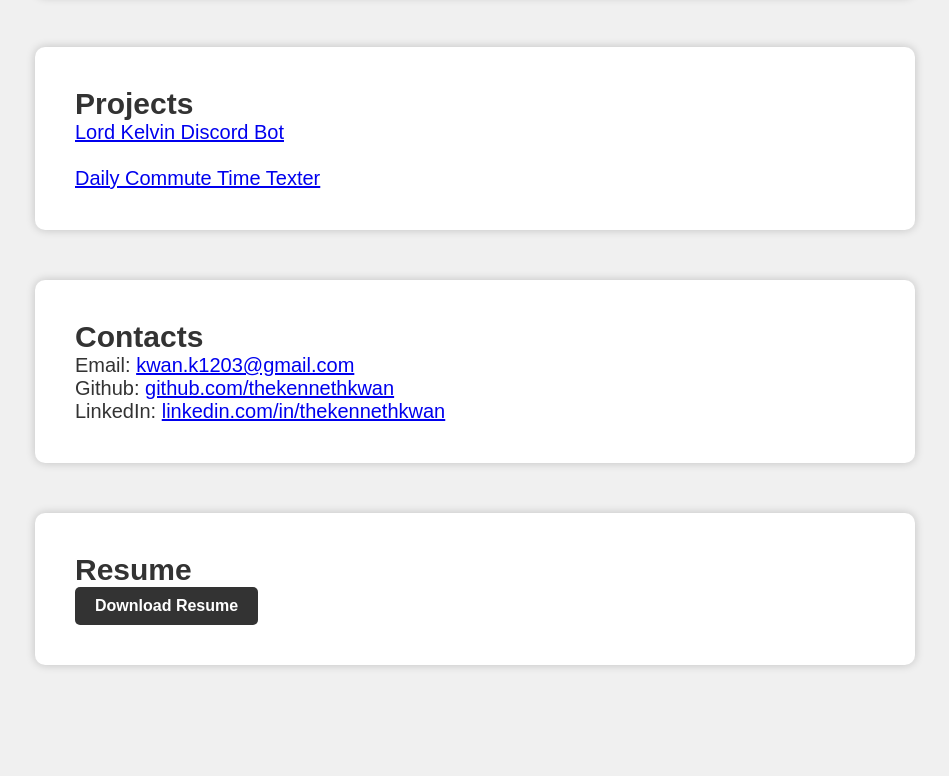
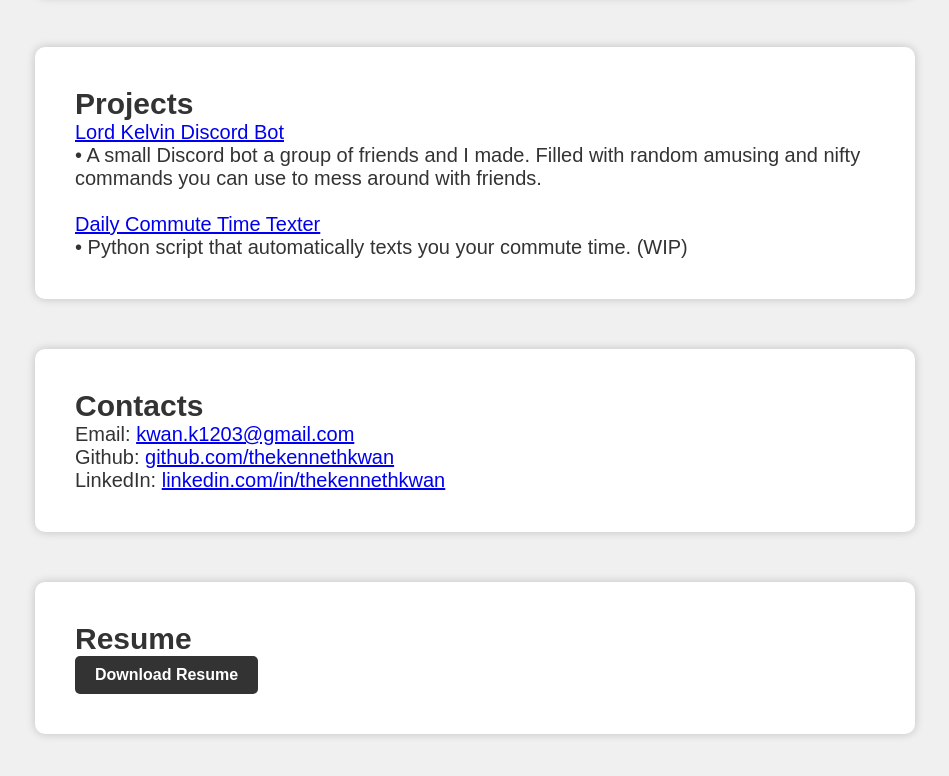
Before and after one commit to thekennethkwan/Portfolio, a plain HTML site: page index.html in a window 1280 px wide. Shown: the part 913-1689 px from the top of the page, without its empty margins (165-1114 px from the left). Before the commit the page ends 1628 px from the top, so only its background shows below. Drawn offline with Linux system fonts and the light colour scheme.

Commit message:
Finished

```diff
--- a/index.html
+++ b/index.html
@@ -19,7 +19,7 @@
       I had an interest in coding ever since high school when I was first introduced to QBasic. Ever since then, I have dabbled in a couple of small projects, with my biggest
       one being a Discord bot that I made with the help of my friends. I love to explore and learn new languages to be more knowledgable about the computer science world.</p>
       <br>Have any project ideas or problems? Feel free to contact me!
-        <a href="mailto:kwan.k1203@gmail.com">kwan.k1203@gmail.com</a><br>
+        <a href="mailto:kwan.k1203@gmail.com">kwan.k1203@gmail.com</a>
 
 
   </section>
@@ -27,13 +27,13 @@
   <section id="experience">
     <h1>Experience</h1>
     <p>I currently have no formal work experience.</p>
-    <br>Proficient in the following languages:<br>
+    <br>Proficient in the following languages:
     </p>• C</p>
     </p>• C++</p>
     </p>• Java</p>
     </p>• Python</p>
 
-    <br>Basics in the following languages:<br>
+    <br>Basics in the following languages:
     </p>• x86</p>
     </p>• HTML</p>
     </p>• CSS</p>
@@ -43,12 +43,12 @@
       <h1>Projects</h1>
       <p>
         <a href="https://github.com/LordKelvinBot/LordKelvinBot">Lord Kelvin Discord Bot</a>
+        <p>• A small Discord bot a group of friends and I made. Filled with random amusing and nifty commands you can use to mess around with friends.</p>
       </p>
 
       <br>
-
         <a href="https://github.com/thekennethkwan/Commute-Time-Script">Daily Commute Time Texter</a>
-      <br>
+        <p>• Python script that automatically texts you your commute time. (WIP)</p>
     </section>
 
   <section id="contacts">
```
